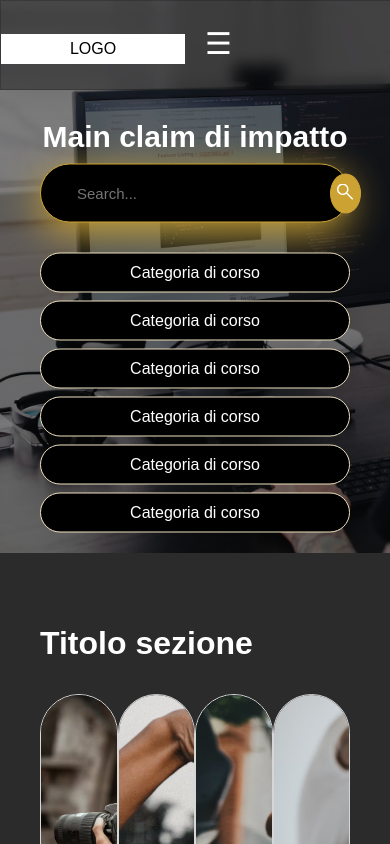
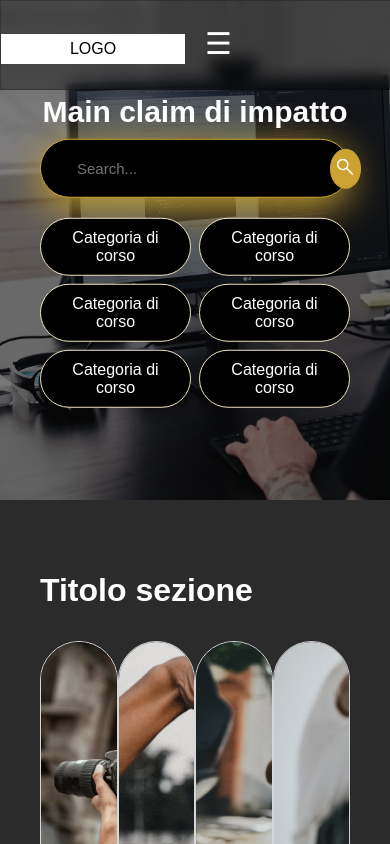
Before and after one commit to FedeMattu/Test-Federico, a React (Create React App) app in the folder testfederico/: page / in a window 390 px wide. Shown: the top 844 px of the page. Built offline with nearby package versions, Linux system fonts and the light colour scheme; a web font is replaced by a local one.

Commit message:
Others works

```diff
--- a/testfederico/src/App.css
+++ b/testfederico/src/App.css
@@ -88,7 +88,6 @@ p {
     margin-bottom: 10px;
   }
 }
-
 
 @media (max-width: 1200px) {
   body {
@@ -269,11 +268,20 @@ input {
   color: white;
 }
 
+
+
 .categoryCollection {
   display: flex;
   flex-direction: row;
   justify-content: space-between;
-  margin-top: 30px;
+  gap: 8px;
+  margin-top: 5%;
+}
+
+.lineCategory {
+  display: flex;
+  flex-direction: row;
+  justify-content: center;
   gap: 8px;
 }
 
@@ -292,11 +300,64 @@ input {
 }
 
 @media (max-width: 540px) {
-
+  .subMenu {
+    height: 300px;
+  }
   .title {
     width: 100%;
-    padding-top: 100px;
+    margin-top: 50%;
     position: none;
+  }
+
+  .categoryCollection {
+    display: flex;
+    flex-direction: column;
+    padding: 0 40px 40px 0px;
+  }
+}
+
+@media (max-width: 720px) {
+  .subMenu {
+    height: 200px;
+  }
+  .title {
+    width: 100%;
+    margin-top: 50%;
+    height: auto;
+  }
+
+  .categoryCollection {
+    display: flex;
+    flex-direction: column;
+    padding: 0 40px 40px 0px;
+  }
+}
+
+@media (max-width: 1024px) {
+  .subMenu {
+    height: 300px;
+  }
+  .title {
+    width: 100%;
+    margin-top: 60px;
+    height: auto;
+  }
+
+  .categoryCollection {
+    display: flex;
+    flex-direction: column;
+    padding: 0 40px 40px 0px;
+  }
+}
+
+@media (max-width: 1200px) {
+  .subMenu {
+    height: 500px;
+  }
+  .title {
+    width: 100%;
+    margin-top: 50px;
+    height: auto;
   }
 
   .categoryCollection {
@@ -305,46 +366,6 @@ input {
     padding: 0 40px 40px 40px;
   }
 }
-
-@media (max-width: 720px) {
-  .title {
-    width: 100%;
-    padding-top: 100px;
-  }
-
-  .categoryCollection {
-    display: flex;
-    flex-direction: column;
-    padding: 0 40px 40px 40px;
-  }
-}
-
-@media (max-width: 1024px) {
-  .title {
-    width: 100%;
-    padding-top: 150px;
-  }
-
-  .categoryCollection {
-    display: flex;
-    flex-direction: column;
-    padding: 0 40px 40px 40px;
-  }
-}
-
-
-@media (max-width: 1200px) {
-  .title {
-    width: 100%;
-    margin-top: 50px;
-  }
-
-  .categoryCollection {
-    display: flex;
-    flex-direction: column;
-    padding: 0 40px 40px 40px;  }
-}
-
 
 /* Sub Menu */
 
@@ -490,7 +511,7 @@ input {
   .myForm {
     width: auto;
   }
-  .motivationCollection{
+  .motivationCollection {
     flex-direction: column;
   }
 }
@@ -499,7 +520,7 @@ input {
   .myForm {
     width: auto;
   }
-  .motivationCollection{
+  .motivationCollection {
     flex-direction: column;
   }
 }
--- a/testfederico/src/components/sections/SubMenu.jsx
+++ b/testfederico/src/components/sections/SubMenu.jsx
@@ -41,13 +41,34 @@ const SubMenu = () => {
         </form>
 
         <div className="categoryCollection">
-          {categories.map((item, index) => (
-            <div key={index}>
+            <div className="lineCategory">
               <div className="categotyButton">
-                <p>{item.title}</p>
+                <p>Categoria di corso</p>
+              </div>
+              <div className="categotyButton">
+                <p>Categoria di corso</p>
               </div>
             </div>
-          ))}
+
+            <div className="lineCategory">
+              <div className="categotyButton">
+                <p>Categoria di corso</p>
+              </div>
+              <div className="categotyButton">
+                <p>Categoria di corso</p>
+              </div>
+            </div>
+
+            <div className="lineCategory">
+              <div className="categotyButton">
+                <p>Categoria di corso</p>
+              </div>
+              <div className="categotyButton">
+                <p>Categoria di corso</p>
+              </div>
+            </div>
+
+
         </div>
       </div>
     </section>
```
